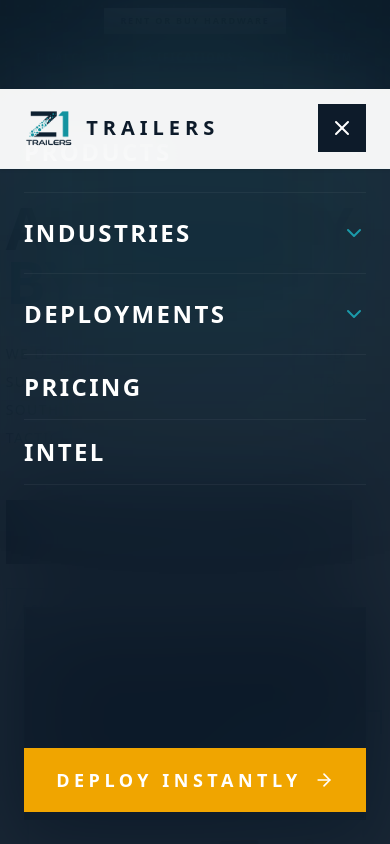
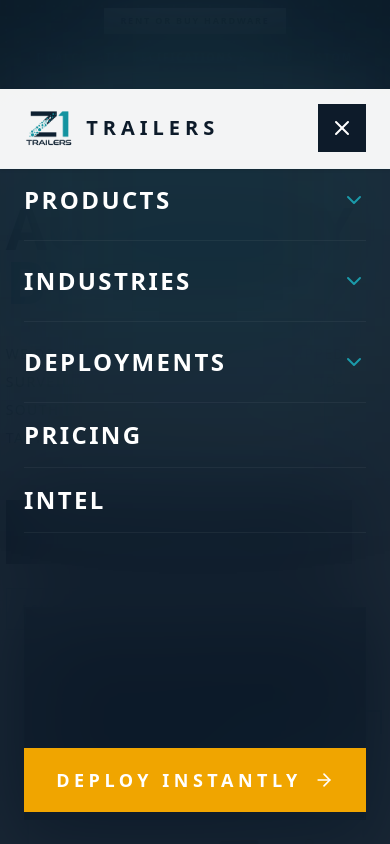
Before and after one commit to UDGOK/z1trailers, a Next.js app: page / in a window 390 px wide. Both pictures are taken after a click on the button 342 px from the left and 128 px from the top of the page. Shown: the top 844 px of the page. Built offline with nearby package versions, Linux system fonts and the light colour scheme.

Commit message:
fix(ui): Corrected mobile drawer padding occlusion preventing the top-most Products block from rendering below the sticky header

```diff
--- a/src/components/layout/Navbar.tsx
+++ b/src/components/layout/Navbar.tsx
@@ -601,7 +601,7 @@ export default function Navbar() {
             animate={{ opacity: 1, x: 0 }}
             exit={{ opacity: 0, x: "100%" }}
             transition={{ type: "spring", damping: 25, stiffness: 200 }}
-            className="fixed inset-0 z-40 bg-brand-navy/95 backdrop-blur-2xl pointer-events-auto lg:hidden flex flex-col pt-24 pb-8 px-6 overflow-y-auto"
+            className="fixed inset-0 z-40 bg-brand-navy/95 backdrop-blur-2xl pointer-events-auto lg:hidden flex flex-col pt-36 pb-8 px-6 overflow-y-auto"
           >
             {/* Ambient Background Glow */}
             <div className="absolute top-0 right-0 w-96 h-96 bg-brand-teal/10 blur-[100px] pointer-events-none" />
```
